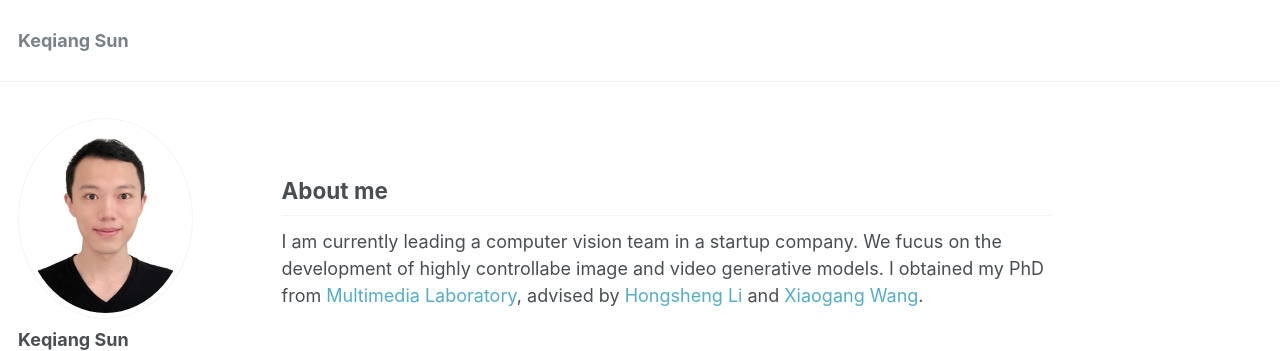
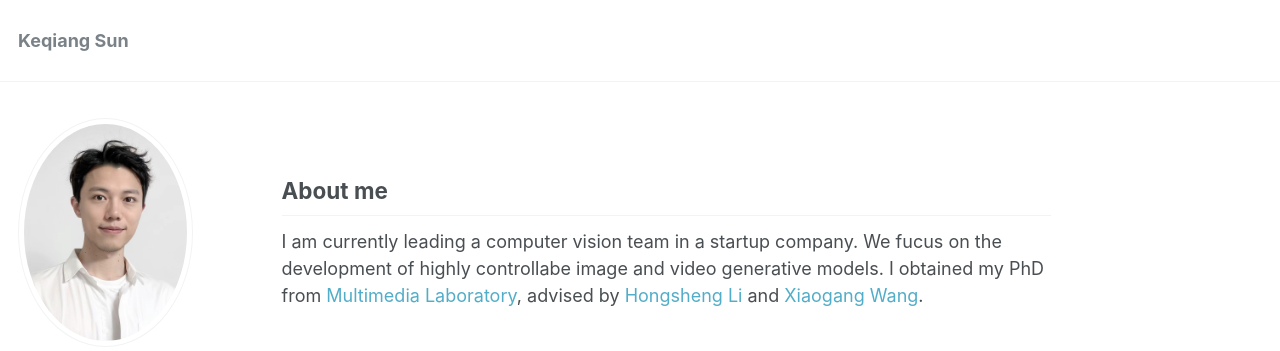
Before and after one commit to KeqiangSun/keqiangsun.github.io, a plain HTML site: page index.html in a window 1280 px wide. Shown: the top 351 px of the page. Drawn offline with Linux system fonts and the light colour scheme; files whose address does not match are found by name.

Commit message:
update self portrait

```diff
--- a/index.html
+++ b/index.html
@@ -98,7 +98,7 @@
     <div id="main" role="main">
         <div class="sidebar sticky">
             <div itemscope="" itemtype="http://schema.org/Person">
-                <div class="author__avatar"> <img src="home/skq_portrait.jpg" class="author__avatar"
+                <div class="author__avatar"> <img src="home/skq_portrait.jpeg" class="author__avatar"
                         alt="Keqiang Sun"></div>
                 <div class="author__content">
                     <h3 class="author__name">Keqiang Sun</h3>
```
Also changed, not shown: home/skq_portrait.jpeg (added).
